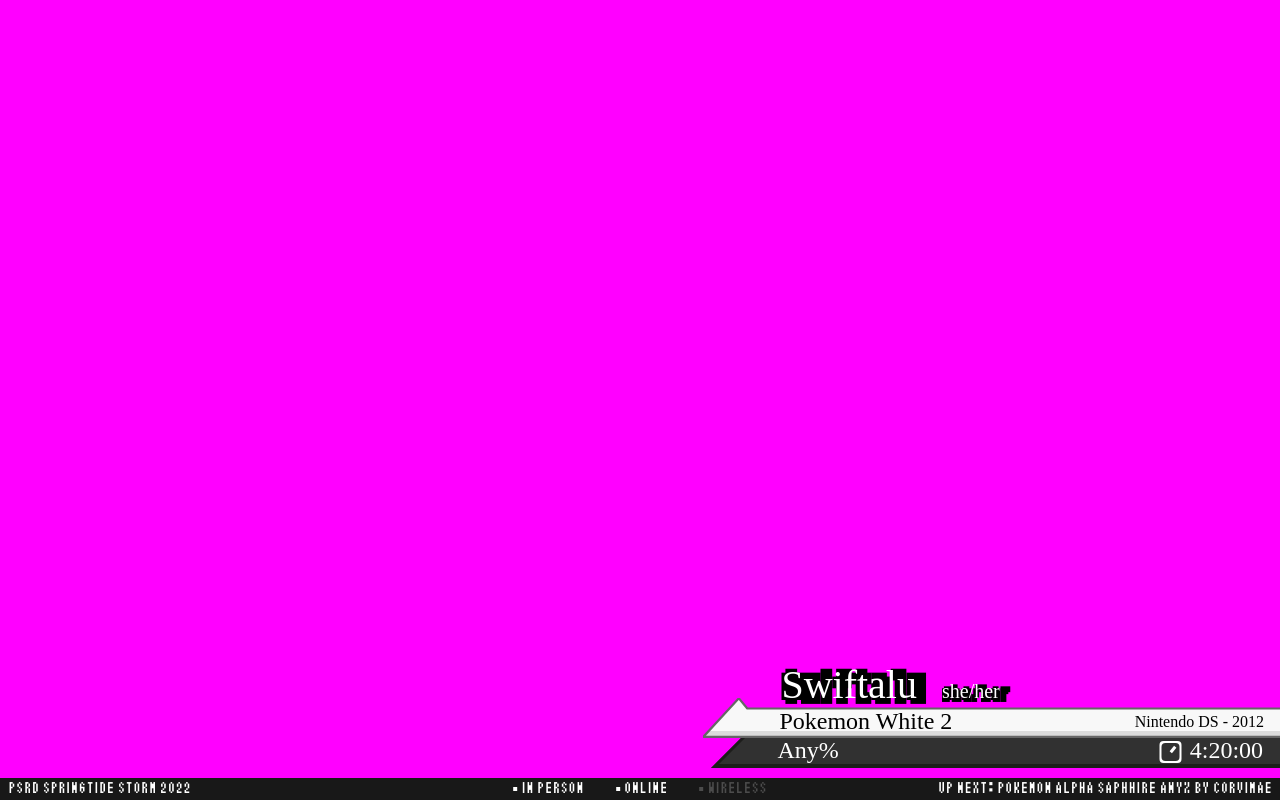
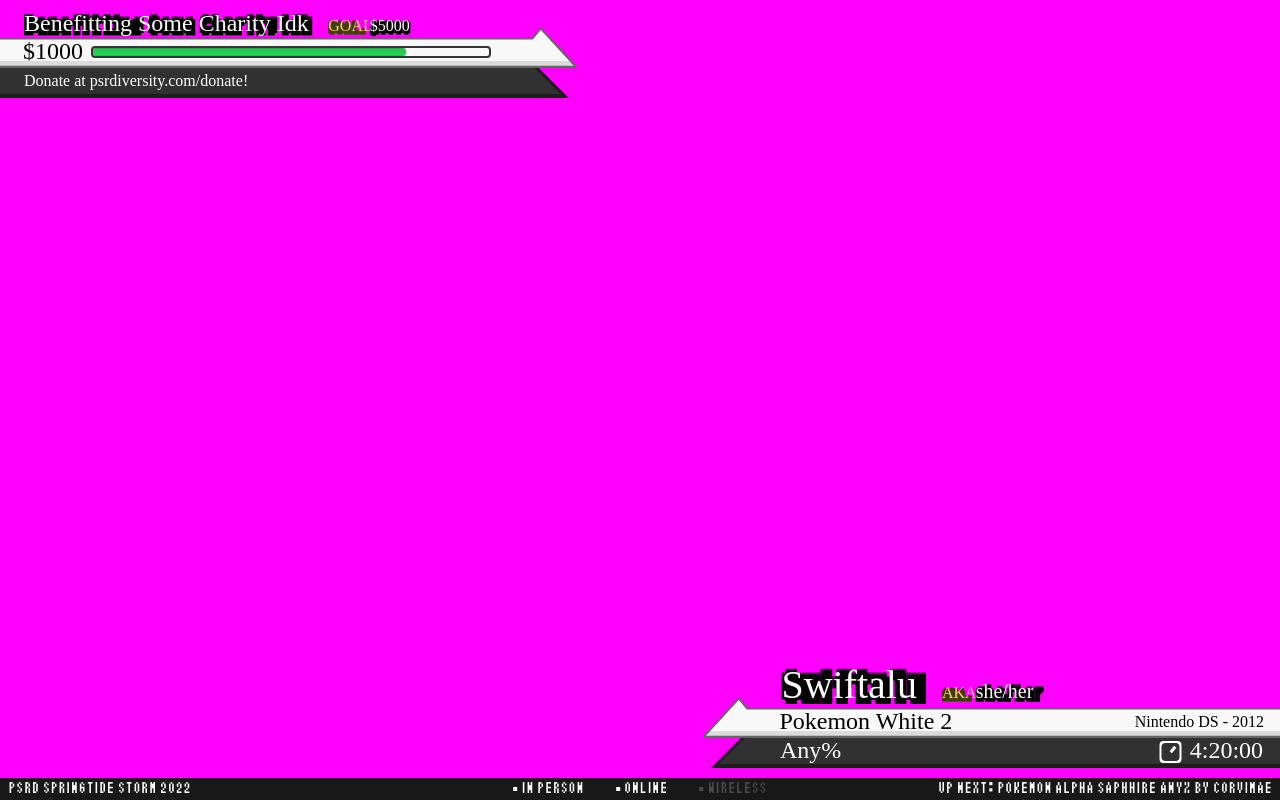
Before and after one commit to psrdiversity/psrd-2022-springtide-storm-layouts, a website: page graphics/main-1p.html in a window 1280 px wide. Drawn offline with Linux system fonts and the light colour scheme; files whose address does not match are found by name; a web font is replaced by a local one.

Commit message:
donation tracker

```diff
--- a/graphics/main-1p.html
+++ b/graphics/main-1p.html
@@ -18,7 +18,7 @@
         overflow: hidden;
         flex-direction: column;
         align-items: flex-end;
-        justify-content: flex-end;
+        justify-content: space-between;
       }
 
       .runner-block {
@@ -40,6 +40,15 @@
         color: #fff;
         /* text-shadow: -1px 1px 0px #000, 1px 1px 0 #000, 1px -1px 0 #000, -1px -1px 0 #000; */
         font-family: "Fighting Ideals";
+      }
+
+      .block-letters.level {
+        text-transform: uppercase;
+        color: #403C0C;
+      }
+
+      .block-letters.level .block-inside {
+        color: #FFD467;
       }
 
       .runner-name {
@@ -87,9 +96,13 @@
         top: 10px;
       }
 
+      .runner-pronouns-label {
+        margin-left: 1rem;
+        margin-right: 0.25rem;
+      }
+
       .runner-pronouns {
         font-size: 1.25rem;
-        margin-left: 1rem;
         max-width: max-content;
       }
 
@@ -113,7 +126,7 @@
         position: relative;
         display: flex;
         top: 5px;
-        padding-left: 45px;
+        padding-left: 47.5px;
         height: calc(100% - 5px);
         align-items: center;
         transform: skew(45deg);
@@ -164,7 +177,7 @@
         margin-left: auto;
       }
 
-      .donation-bar {
+      .info-bar {
         position: relative;
         display: flex;
         background-color: #181818;
@@ -176,7 +189,7 @@
         text-transform: uppercase;
       }
 
-      .donation-bar-flair {
+      .info-bar-flair {
         position: absolute;
         display: flex;
         top: 50%;
@@ -185,38 +198,150 @@
         transform: translate(-50%, -50%);
       }
 
-      .donation-bar-flair-box {
+      .info-bar-flair-box {
         width: 4px;
         height: 4px;
         margin-right: 0.25rem;
         background-color: #4C4C4C;
       }
 
-      .donation-bar-flair-text {
+      .info-bar-flair-text {
         color: #4C4C4C;
       }
 
-      .donation-bar-flair-text + .donation-bar-flair-box {
+      .info-bar-flair-text + .info-bar-flair-box {
         margin-left: 2rem;
       }
 
-      .donation-bar-flair-box.enabled {
+      .info-bar-flair-box.enabled {
         background-color: #fff;
       }
 
-      .donation-bar-flair-text.enabled {
+      .info-bar-flair-text.enabled {
         color: #fff;
       }
 
+      .bottom-content {
+        display: flex;
+        flex-direction: column;
+        align-items: flex-end;
+      }
+
+      .donation-block {
+        align-self: flex-start;
+      }
+
+      .donation-block .runner-bar-top-container,
+      .donation-block .runner-bar-bottom-container {
+        transform: scaleX(-100%);
+      }
+
+      .donation-block .runner-info {
+        left: 24px;
+      }
+      .donation-block .runner-bar-top-text {
+        transform: scaleX(-100%);
+        padding-left: 101px;
+        padding-right: 0;
+      }
+
+      .donation-block .runner-bar-bottom-text {
+        transform: scaleX(-100%) skew(-45deg);
+      }
+
+      .donation-block .runner-name {
+        font-size: 1.5rem;
+      }
+
+      .donate-cta {
+        font-size: 1rem;
+      }
+
+      .donation-progress-bar {
+        position: relative;
+        width: 400px;
+        height: 12px;
+        border: 2px solid #353535;
+        border-radius: 4px;
+        overflow: hidden;
+        margin-left: 0.5rem;
+      }
+
+      .donation-progress-bar-fill {
+        position: absolute;
+        left: -4px;
+        top: 0;
+        height: 8px;
+        z-index: -1;
+        border-radius: 3px;
+      }
+
+      .donation-progress-bar-fill.green {
+        background: linear-gradient(180deg, rgba(18,157,56,1) 0%, rgba(36,195,79,1) 10%, rgba(44,212,90,1) 90%, rgba(18,157,56,1) 100%);
+      }
+
+      .donation-goal-label {
+        margin-left: 1rem;
+        margin-right: 0.25rem;
+      }
 		</style>
 	</head>
 	<body>
 		<div class="container">
+      <div class="donation-block">
+        <div class="runner-info">
+          <div class="block-letters runner-name">
+            <div class="block-inside">Benefitting Some Charity Idk</div>
+            Benefitting Some Charity Idk
+          </div>
+
+          <div class="block-letters donation-goal-label level">
+            <div class="block-inside">Goal.</div>
+            Goal.
+          </div>
+          <div class="block-letters donation-goal">
+            <div class="block-inside">$5000</div>
+            $5000
+          </div>
+        </div>
+        <div class="runner-bar-top-container">
+          <svg class="runner-bar-top" width="100%" viewBox="0 0 535.1829833984375 37" xmlns="http://www.w3.org/2000/svg" xml:space="preserve" style="fill-rule:evenodd;clip-rule:evenodd;stroke-linecap:round;stroke-linejoin:round;stroke-miterlimit:1.5">
+            <defs>
+              <linearGradient id="runner-bar-gradient" x1="0.5" y1="0" x2="0.5" y2="1">
+                <stop offset="0%" stop-color="#F8F8F8" />
+                <stop offset="85%" stop-color="#F8F8F8" />
+                <stop offset="80%" stop-color="#DBDBDB" />
+                <stop offset="100%" stop-color="#DBDBDB" />
+              </linearGradient>
+            </defs>
+            <path d="M535.433 36H.25L33.158.25l7.816 9.461h494.459v22.551"/>
+          </svg>
+          <div class="runner-bar-top-text">
+            <div class="donation-total">$1000</div>
+            <div class="donation-progress-bar">
+              <div class="donation-progress-bar-fill green" style="width: 80%"></div>
+            </div>
+          </div>
+        </div>
+        <div class="runner-bar-bottom-container">
+          <div class="runner-bar-bottom">
+            <div class="runner-bar-bottom-text donate-cta">
+              Donate at psrdiversity.com/donate!
+            </div>
+          </div>
+        </div>
+      </div>
+      <div class="bottom-content">
         <div class="runner-block">
           <div class="runner-info">
             <div class="block-letters runner-name">
               <div class="block-inside">Swiftalu</div>
               Swiftalu
+            </div>
+
+            <div class="block-letters runner-pronouns-label level">
+              <div class="block-inside">AKA.</div>
+              AKA.
             </div>
             <div class="block-letters runner-pronouns">
               <div class="block-inside">she/her</div>
@@ -258,15 +383,15 @@
             </div>
           </div>
         </div>
-      <div class="donation-bar">
+        <div class="info-bar">
           PSRD Springtide Storm 2022
-        <div class="donation-bar-flair">
-          <div class="donation-bar-flair-box enabled"></div>
-          <span class="donation-bar-flair-text enabled">IN PERSON</span>
-          <div class="donation-bar-flair-box enabled"></div>
-          <span class="donation-bar-flair-text enabled">ONLINE</span>
-          <div class="donation-bar-flair-box"></div>
-          <span class="donation-bar-flair-text">WIRELESS</span>
+          <div class="info-bar-flair">
+            <div class="info-bar-flair-box enabled"></div>
+            <span class="info-bar-flair-text enabled">IN PERSON</span>
+            <div class="info-bar-flair-box enabled"></div>
+            <span class="info-bar-flair-text enabled">ONLINE</span>
+            <div class="info-bar-flair-box"></div>
+            <span class="info-bar-flair-text">WIRELESS</span>
           </div>
           <div class="up-next-container">
             Up next:
@@ -274,6 +399,7 @@
           </div>
         </div>
       </div>
+    </div>
 		<!-- JavaScript -->
 		<script src="js/run-info.js"></script>
 	</body>
```
Lines whose indentation alone changed are shown as unchanged.
